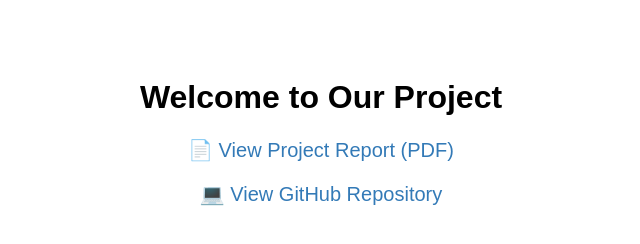
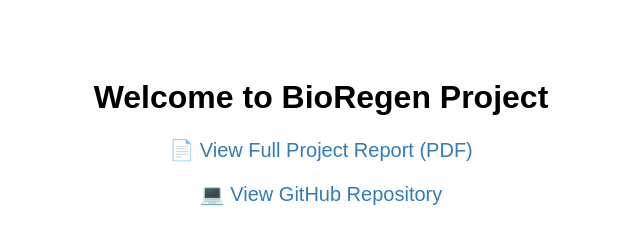
Before and after one commit to dankkx77/Brochure_web, a plain HTML site: page index.html in a window 1280 px wide. Shown: the whole page, without its empty margins (319-959 px from the left). Drawn offline with Linux system fonts and the light colour scheme.

Commit message:
Update index.html

```diff
--- a/index.html
+++ b/index.html
@@ -11,8 +11,8 @@
     </style>
 </head>
 <body>
-    <h1>Welcome to Our Project</h1>
-    <a href="finalreport_Ouldridge_BIOREGEN_02236613.pdf" target="_blank">📄 View Project Report (PDF)</a>
+    <h1>Welcome to BioRegen Project</h1>
+    <a href="finalreport_Ouldridge_BIOREGEN_02236613.pdf" target="_blank">📄 View Full Project Report (PDF)</a>
     <a href="https://github.com/dankkx77/BIOREGEN-FINAL-REPORT.git" target="_blank">💻 View GitHub Repository</a>
 </body>
 </html>
```
